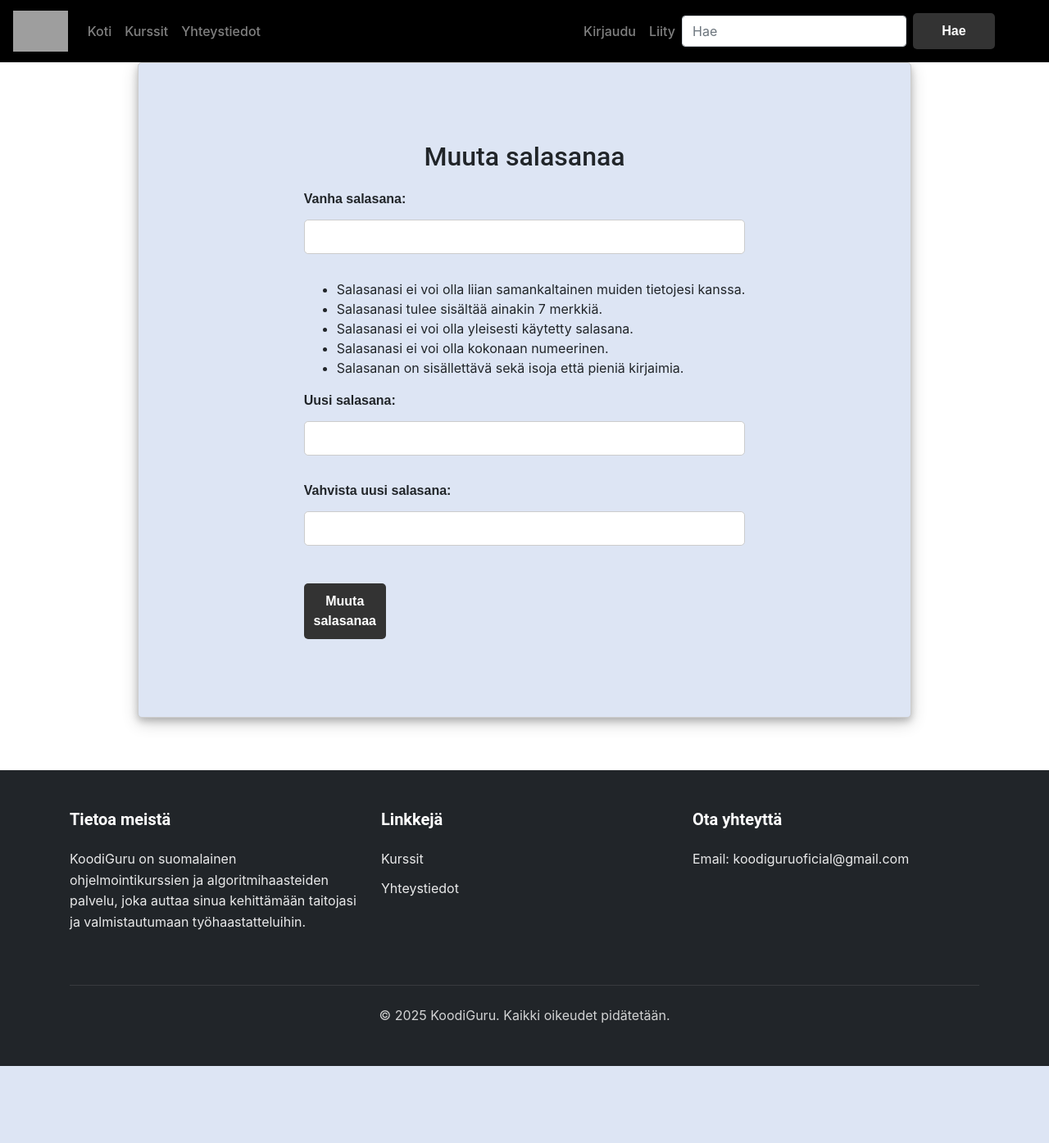
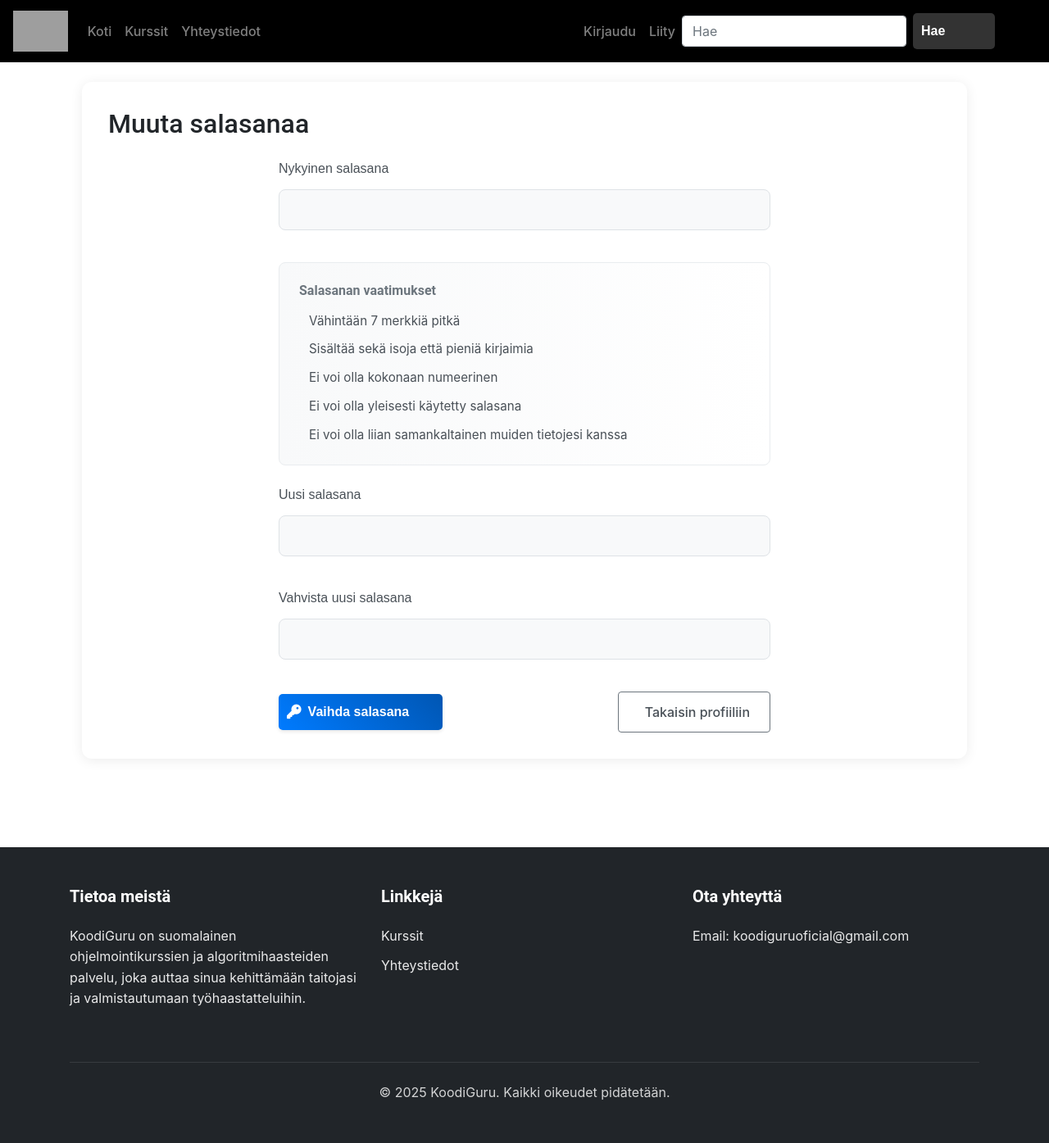
Before and after one commit to pelammin77/koodiguru_pilot, a Django app: template main_app/templates/registration/password_change_template.html in a window 1280 px wide. Shown: the whole page at 82% size. Before the commit the page ends 1301 px from the top, so only its background shows below. Run offline with Django 4.2, Linux system fonts and the light colour scheme; the template is opened without the code that fills it, so the values that code supplies are empty, except form fields; tables that the repository leaves empty hold one stand-in row (values such as "Sample post"); form fields are guessed from the names that the template uses; some libraries are stand-ins or nearby versions; grey boxes are pictures that could not be loaded.

Commit message:
register_sivut

```diff
--- a/main_app/templates/registration/password_change_template.html
+++ b/main_app/templates/registration/password_change_template.html
@@ -1,40 +1,83 @@
 {% extends "main_app/base.html" %}
+{% load static %}
+
+{% block title %}
+    Muuta salasanaa - KoodiGuru
+{% endblock %}
 
 {% block content %}
-    <div class="centered-wrapper">
-        <div class="form-container register-form">
-            <form method="post">
+<link rel="stylesheet" type="text/css" href="{% static 'css/profile_styles.css' %}">
+
+<div class="container py-4">
+    <div class="profile-info">
+        <h2 class="mb-4">Muuta salasanaa</h2>
+
+        <form method="post" class="edit-profile-form">
             {% csrf_token %}
-                <h2>Muuta salasanaa</h2>
-                <div class="form-group">
-                    <label for="{{ form.old_password.id_for_label }}">Vanha salasana:</label>
+
+            <div class="form-group mb-4">
+                <label for="{{ form.old_password.id_for_label }}" class="form-label">Nykyinen salasana</label>
                 {{ form.old_password }}
+                {% if form.old_password.errors %}
+                    <div class="error-feedback">
+                        {% for error in form.old_password.errors %}
+                            {{ error }}
+                        {% endfor %}
                     </div>
-                 <!-- Password validation instructions -->
-                 <div class="password-instructions">
-                    <ul>
-                        <li>Salasanasi ei voi olla liian samankaltainen muiden tietojesi kanssa.</li>
-                        <li>Salasanasi tulee sisältää ainakin 7 merkkiä.</li>
-                        <li>Salasanasi ei voi olla yleisesti käytetty salasana.</li>
-                        <li>Salasanasi ei voi olla kokonaan numeerinen.</li>
-                        <li>Salasanan on sisällettävä sekä isoja että pieniä kirjaimia.</li>
+                {% endif %}
+            </div>
+
+            <div class="password-instructions mb-4">
+                <h5 class="text-muted mb-3">Salasanan vaatimukset</h5>
+                <ul class="list-unstyled requirements-list">
+                    <li><i class="bi bi-check-circle text-success"></i>Vähintään 7 merkkiä pitkä</li>
+                    <li><i class="bi bi-check-circle text-success"></i>Sisältää sekä isoja että pieniä kirjaimia</li>
+                    <li><i class="bi bi-check-circle text-success"></i>Ei voi olla kokonaan numeerinen</li>
+                    <li><i class="bi bi-check-circle text-success"></i>Ei voi olla yleisesti käytetty salasana</li>
+                    <li><i class="bi bi-check-circle text-success"></i>Ei voi olla liian samankaltainen muiden tietojesi kanssa</li>
                 </ul>
             </div>
 
-
-                <div class="form-group">
-                    <label for="{{ form.new_password1.id_for_label }}">Uusi salasana:</label>
+            <div class="form-group mb-4">
+                <label for="{{ form.new_password1.id_for_label }}" class="form-label">Uusi salasana</label>
                 {{ form.new_password1 }}
+                {% if form.new_password1.errors %}
+                    <div class="error-feedback">
+                        {% for error in form.new_password1.errors %}
+                            {{ error }}
+                        {% endfor %}
                     </div>
-                <div class="form-group">
-                    <label for="{{ form.new_password2.id_for_label }}">Vahvista uusi salasana:</label>
-                    {{ form.new_password2 }}
+                {% endif %}
             </div>
 
+            <div class="form-group mb-4">
+                <label for="{{ form.new_password2.id_for_label }}" class="form-label">Vahvista uusi salasana</label>
+                {{ form.new_password2 }}
+                {% if form.new_password2.errors %}
+                    <div class="error-feedback">
+                        {% for error in form.new_password2.errors %}
+                            {{ error }}
+                        {% endfor %}
+                    </div>
+                {% endif %}
+            </div>
 
+            {% if form.non_field_errors %}
+                <div class="alert alert-danger mb-4">
+                    {% for error in form.non_field_errors %}
+                        {{ error }}
+                    {% endfor %}
+                </div>
+            {% endif %}
 
-
-                <button type="submit" class="btn btn-primary">Muuta salasanaa</button>
+            <div class="d-flex justify-content-between align-items-center">
+                <button type="submit" class="btn btn-primary me-3 mt-0" style="width: 200px;">
+                    <i class="fas fa-key me-2"></i> Vaihda salasana
+                </button>
+                <a href="{% url 'main_app:profile' %}" class="btn btn-outline-secondary">
+                    <i class="bi bi-arrow-left"></i> Takaisin profiiliin
+                </a>
+            </div>
         </form>
     </div>
 </div>
```
Also changed, not shown: main_app/templates/registration/password_reset_complete_template.html (line endings or trailing spaces), main_app/templates/registration/password_reset_confirm_template.html (line endings or trailing spaces), main_app/templates/registration/password_reset_done_template.html (line endings or trailing spaces), main_app/templates/registration/password_reset_email_template.html (line endings or trailing spaces), main_app/templates/registration/password_reset_template.html (line endings or trailing spaces), main_app/templates/registration/registration_confirm_email_template.html (line endings or trailing spaces), main_app/templates/registration/registration_confirm_sent.html (line endings or trailing spaces). Lines whose indentation alone changed are shown as unchanged.
